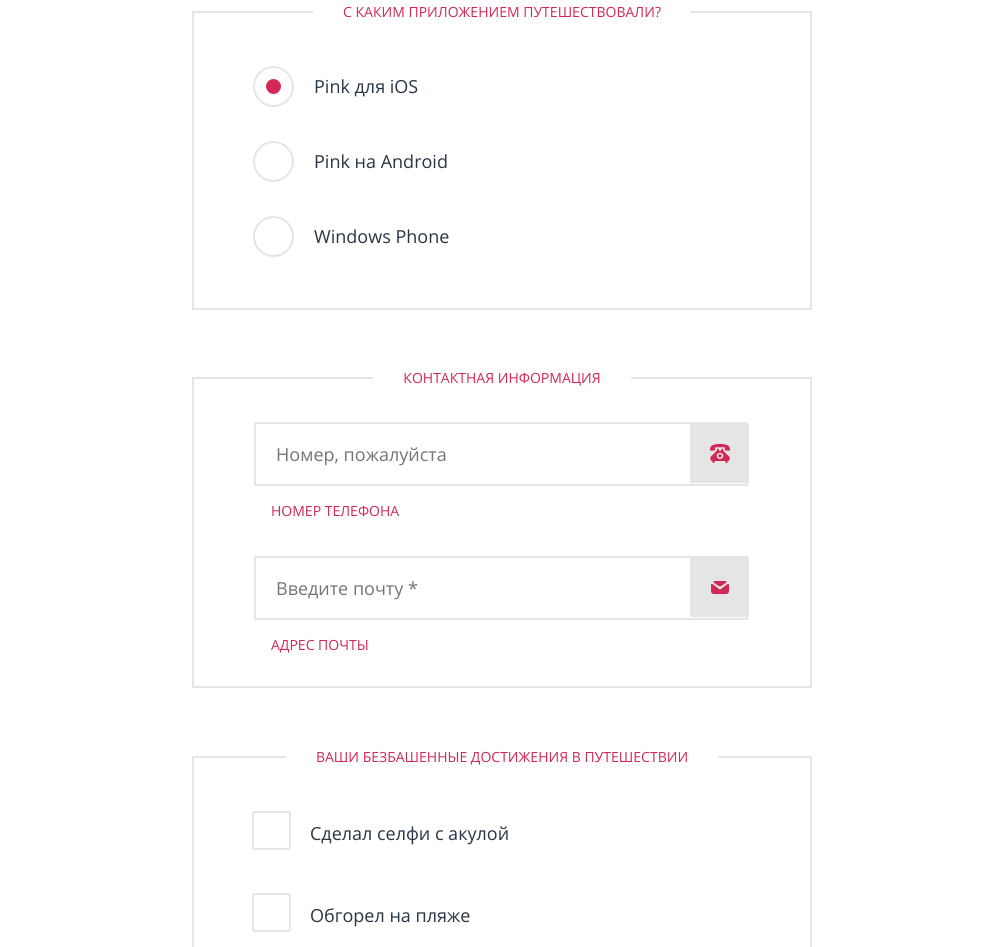
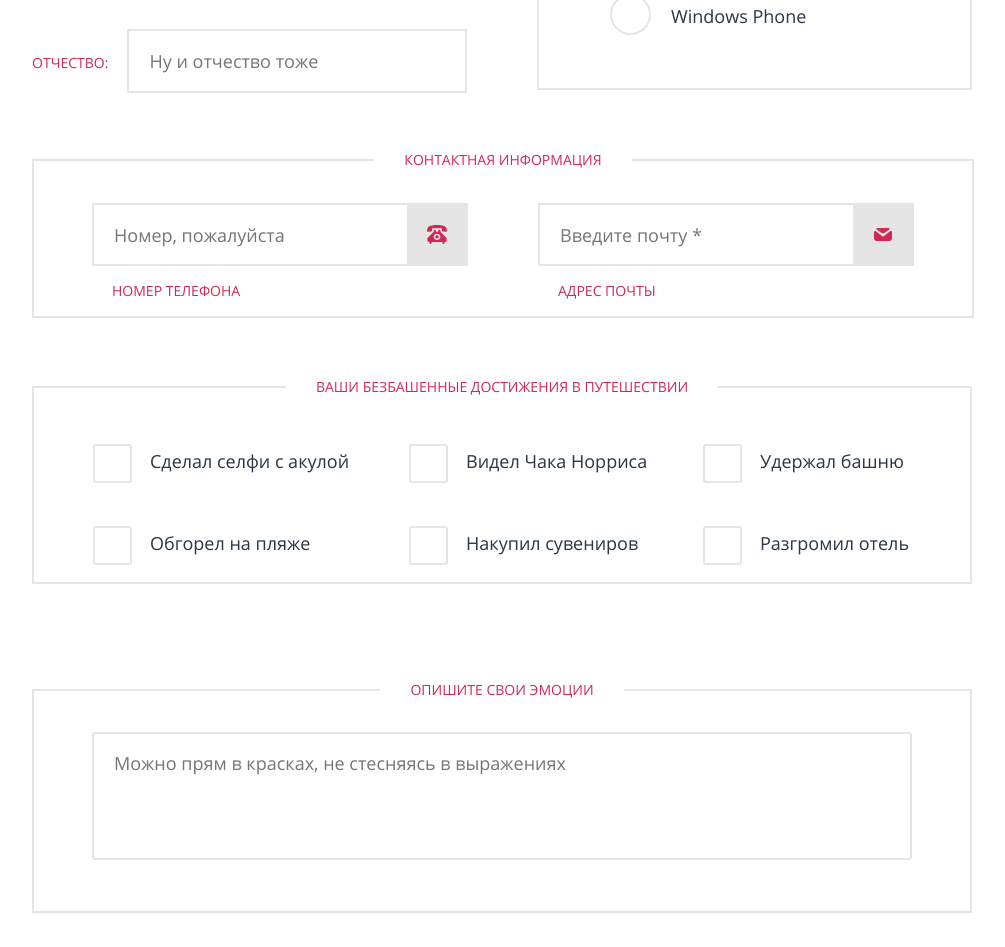
Before and after one commit to tyshenko61/504901-pink-21, a website: page source/form.html in a window 1280 px wide. Shown: the part 836-1783 px from the top of the page, without its empty margins (138-1143 px from the left). Drawn offline with nearby package versions, Linux system fonts and the light colour scheme; files that its build step writes are made by us from their sources.

Commit message:
Адаптивная сетка для страницы формы

```diff
--- a/source/form.html
+++ b/source/form.html
@@ -84,10 +84,10 @@
         <div class="page-form__title">
           <h2 class="page-form__slogan">
             Поделитесь своей историей и получите шанс выиграть ценный приз — 1000 миль на вашу бонусную карту!
+            <span class="page-form__slogan page-form__slogan--hidden">
+              Пожалуйста, заполните форму ниже:
+            </span>
           </h2>
-          <p class="page-form__slogan page-form__slogan--hidden">
-            Пожалуйста, заполните форму ниже:
-          </p>
         </div>
         <form class="page-form__survey survey" action="https://echo.htmlacademy.ru" method="post">
           <div class="survey__info survey__info-fullname">
@@ -203,7 +203,7 @@
       </section>
     </main>
 
-    <footer class="page__footer page-footer">
+    <footer class="page__footer page__footer-form page-footer">
       <div class="page-footer__wrapper">
         <a class="page-footer__logo-link">
           <svg width="145" height="40" viewBox="0 0 145 40" fill="none" xmlns="http://www.w3.org/2000/svg">
--- a/source/sass/blocks/achievements.scss
+++ b/source/sass/blocks/achievements.scss
@@ -3,6 +3,10 @@
 
   @media (min-width: $tablet-width) {
     margin: 28px 0 24px 116px;
+  }
+
+  @media (min-width: $desktop-width) {
+    margin: 28px 0 24px 58px;
   }
 }
 
@@ -26,6 +30,11 @@
       left: -58px;
       top: -10px;
     }
+
+    @media (min-width: $desktop-width) {
+      left: -57px;
+      top: -5px;
+    }
   }
 }
 
--- a/source/sass/blocks/applications.scss
+++ b/source/sass/blocks/applications.scss
@@ -1,11 +1,15 @@
 .applications__item {
-  margin-top: 33px;
+  margin-top: 35px;
   margin-left: -5px;
 
   @media (min-width: $tablet-width) {
     margin-top: 24px;
     margin-left: 120px;
     margin-bottom: 9px;
+  }
+
+  @media (min-width: $desktop-width) {
+    margin-left: 132px;
   }
 }
 
@@ -23,10 +27,11 @@
     border: 2px solid #e5e5e5;
     border-radius: 50%;
     left: -70px;
-    top: -8px;
+    top: -5px;
 
     @media (min-width: $tablet-width) {
       left: -61px;
+      top: -10px;
     }
   }
 }
@@ -40,11 +45,11 @@
     border-radius: 50%;
     background-color: #d22856;
     left: -57px;
-    top: 5px;
+    top: 7px;
 
     @media (min-width: $tablet-width) {
       left: -48px;
-      top: 5px;
+      top: 4px;
     }
   }
 }
--- a/source/sass/blocks/emotions.scss
+++ b/source/sass/blocks/emotions.scss
@@ -15,6 +15,11 @@
     min-height: 185px;
   }
 
+  @media (min-width: $desktop-width) {
+    margin: 33px 58px 51px 58px;
+    min-height: 120px;
+  }
+
   &::placeholder {
     padding-top: 12px;
     padding-left: 18px;
--- a/source/sass/blocks/page-form.scss
+++ b/source/sass/blocks/page-form.scss
@@ -4,6 +4,10 @@
 
   @media (min-width: $tablet-width) {
     padding: 92px 85px 0 85px;
+  }
+
+  @media (min-width: $desktop-width) {
+    padding: 92px 200px 0 200px;
   }
 }
 
@@ -17,6 +21,14 @@
     padding-right: 20px;
     box-sizing: border-box;
     row-gap: 10px;
+  }
+
+  @media (min-width: $desktop-width) {
+    width: 960px;
+    grid-template-columns: 480px 480px;
+    grid-template-rows: min-content min-content min-content min-content min-content;
+    padding: 0;
+    gap: 0;
   }
 }
 
@@ -39,6 +51,10 @@
 
     @media (min-width: $tablet-width) {
       display: block;
+    }
+
+    @media (min-width: $desktop-width) {
+      display: inline;
     }
   }
 }
--- a/source/sass/blocks/page.scss
+++ b/source/sass/blocks/page.scss
@@ -50,6 +50,18 @@
   }
 }
 
+.page__footer-form {
+  padding-top: 35px;
+
+  @media (min-width: $tablet-width) {
+    padding-top: 11px;
+  }
+
+  @media (min-width: $desktop-width) {
+    padding-top: 20px;
+  }
+}
+
 .page__copyright {
   margin-top: 27px;
 
--- a/source/sass/blocks/promo.scss
+++ b/source/sass/blocks/promo.scss
@@ -125,12 +125,16 @@
   line-height: 33px;
   text-align: center;
   color: #ffffff;
-  padding: 26px 20px 46px 20px;
+  padding: 27px 20px 46px 20px;
 
   @media (min-width: $tablet-width) {
     font-size: 50px;
     line-height: 68px;
     padding: 65px 20px 60px 20px;
+  }
+
+  @media (min-width: $desktop-width) {
+    padding: 170px 20px 90px 20px;
   }
 }
 
--- a/source/sass/blocks/servey.scss
+++ b/source/sass/blocks/servey.scss
@@ -3,13 +3,17 @@
   line-height: 30px;
   color: #d22856;
   text-transform: uppercase;
-  padding: 15px 0 6px 23px;
+  padding: 16px 0 7px 23px;
 
   @media (min-width: $tablet-width) {
     margin-left: 0;
     padding: 0;
     margin-right: 19px;
     box-sizing: border-box;
+  }
+
+  @media (min-width: $desktop-width) {
+    margin-left: 10px;
   }
 }
 
@@ -26,7 +30,7 @@
       height: 59px;
       background-color: #e5e5e5;
       top: 32px;
-      right: 61px;
+      right: 60px;
       background-repeat: no-repeat;
       background-position: 50% 50%;
     }
@@ -39,6 +43,15 @@
       background-image: url("../img/mail-icon.svg");
     }
   }
+
+  @media (min-width: $desktop-width) {
+    margin: 10px 0 10px 20px;
+
+    &::before {
+      top: 36px;
+      right: 2px;
+    }
+  }
 }
 
 .survey__input {
@@ -48,25 +61,35 @@
   font-size: 18px;
   line-height: 30px;
   color: #283645;
-  padding: 15px 0 15px 20px;
-  width: 260px;
+  padding: 14px 0 14px 20px;
+  width: 256px;
 
   @media (min-width: $tablet-width) {
     width: auto;
     flex-grow: 1;
   }
+
+  @media (min-width: $desktop-width) {
+    padding: 15px 20px 15px 20px;
+  }
 }
 
 .survey__input-contacts {
   @media (min-width: $tablet-width) {
-    width: 494px;
-    margin: 30px 60px 0 60px;
+    width: 500px;
+    margin: 30px 56px 0 56px;
     box-sizing: border-box;
+  }
+
+  @media (min-width: $desktop-width) {
+    width: 376px;
+    margin: 34px 0 0 0;
+    padding: 15px 20px 14px 20px;
   }
 }
 
 .survey__info {
-  margin: 22px 20px 40px 20px;
+  margin: 18px 20px 40px 20px;
 }
 
 .survey__info-fullname {
@@ -74,12 +97,23 @@
     grid-row: 1/2;
     margin: 41px 0 0 0;
   }
+
+  @media (min-width: $desktop-width) {
+    grid-column: 1/2;
+    margin: 51px 35px 0 0;
+  }
 }
 
 .survey__info-contacts {
   @media (min-width: $tablet-width) {
     grid-row: 3/4;
     margin: 10px 0 0 0;
+  }
+
+  @media (min-width: $desktop-width) {
+    grid-column: 1/3;
+    grid-row: 2/3;
+    margin: 6px 10px 0 10px;
   }
 }
 
@@ -92,6 +126,13 @@
 .survey__info-list-contacts {
   @media (min-width: $tablet-width) {
     margin: 5px 0 26px 0;
+  }
+
+  @media (min-width: $desktop-width) {
+    margin: 0 58px 0 58px;
+    display: grid;
+    grid-template-columns: 1fr 1fr;
+    column-gap: 70px;
   }
 }
 
@@ -109,15 +150,22 @@
   @media (min-width: $tablet-width) {
     flex-direction: row;
     align-items: baseline;
-    margin-top: 33px;
-    margin-bottom: 50px;
+    margin-top: 34px;
+    margin-bottom: 52px;
+  }
+
+  @media (min-width: $desktop-width) {
+    margin-bottom: 52px;
   }
 }
 
 .survey__info-list-item-contacts {
   @media (min-width: $tablet-width) {
     position: relative;
-    // margin-top: 10px;
+  }
+
+  @media (min-width: $desktop-width) {
+    padding: 0;
   }
 }
 
@@ -125,7 +173,7 @@
   background-color: #f2f2f2;
   padding-top: 37px;
   margin-top: 43px;
-  padding-bottom: 39px;
+  padding-bottom: 42px;
 
   @media (min-width: $tablet-width) {
     background-color: white;
@@ -139,11 +187,25 @@
     grid-row: 4/5;
     margin-top: 50px;
   }
+
+  @media (min-width: $desktop-width) {
+    grid-column: 1/3;
+    grid-row: 3/4;
+    margin: 60px 10px 0 10px;
+  }
 }
 
 .survey__toggle-applications {
+  padding-bottom: 40px;
+
   @media (min-width: $tablet-width) {
     grid-row: 2/3;
+  }
+
+  @media (min-width: $desktop-width) {
+    grid-column: 2/3;
+    grid-row: 1/2;
+    margin: 71px 10px 15px 35px;
   }
 }
 
@@ -167,6 +229,43 @@
   @media (min-width: $tablet-width) {
     margin: 24px 0 27px 0;
   }
+
+  @media (min-width: $desktop-width) {
+    display: grid;
+    grid-template-rows: min-content min-content;
+    grid-template-columns: 316px 294px auto;
+    margin: 22px 58px 0 58px;
+
+    :nth-child(1) {
+      grid-column: 1/2;
+      grid-row: 1/2;
+    }
+
+    :nth-child(2) {
+      grid-column: 1/2;
+      grid-row: 2/3;
+    }
+
+    :nth-child(3) {
+      grid-column: 2/3;
+      grid-row: 1/2;
+    }
+
+    :nth-child(4) {
+      grid-column: 2/3;
+      grid-row: 2/3;
+    }
+
+    :nth-child(5) {
+      grid-column: 3/4;
+      grid-row: 1/2;
+    }
+
+    :nth-child(6) {
+      grid-column: 3/4;
+      grid-row: 2/3;
+    }
+  }
 }
 
 .survey__emotion {
@@ -174,7 +273,12 @@
 
   @media (min-width: $tablet-width) {
     grid-row: 5/6;
-    margin: 10px 0 37px 0;
+    margin: 7px 0 37px 0;
+  }
+
+  @media (min-width: $desktop-width) {
+    grid-column: 1/3;
+    margin: 55px 10px 37px 10px;
   }
 }
 
@@ -189,7 +293,7 @@
   text-align: center;
   width: 280px;
   height: 62px;
-  margin: 13px 20px 20px 20px;
+  margin: 10px 20px 20px 20px;
 
   @media (min-width: $tablet-width) {
     margin: 20px 0 20px 0;
@@ -209,6 +313,11 @@
     align-items: center;
     margin-bottom: 24px;
   }
+
+  @media (min-width: $desktop-width) {
+    grid-column: 1/3;
+    margin: 0 10px 0 10px;
+  }
 }
 
 .survey__footer {
```
